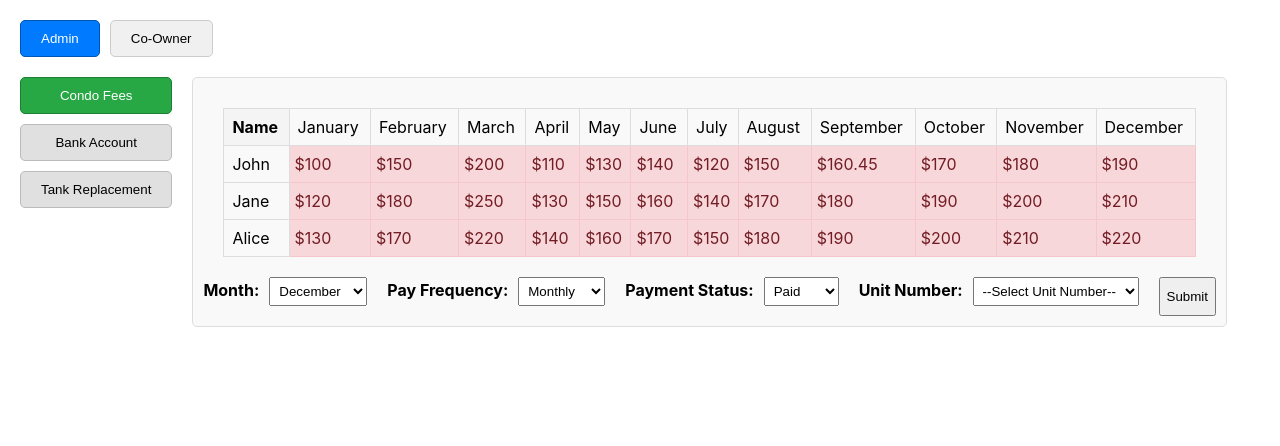
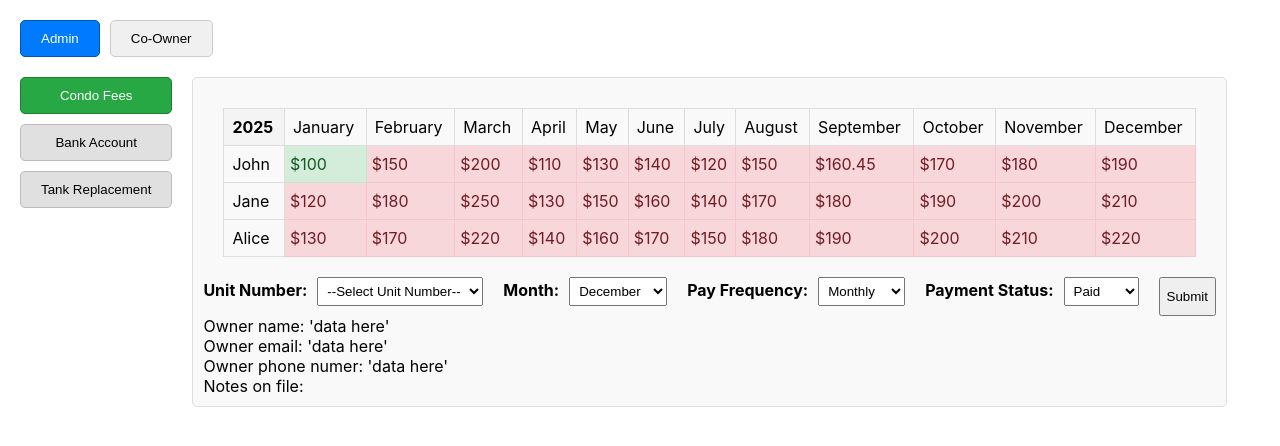
Before and after one commit to riccardorestagno/sdc-management-app, a React (Create React App) app in the folder client/: page / in a window 1280 px wide. Shown: the top 446 px of the page. Built offline with nearby package versions, Linux system fonts and the light colour scheme.

Commit message:
Add HW tank component

```diff
--- a/client/src/App.js
+++ b/client/src/App.js
@@ -1,6 +1,7 @@
 import React, { useState } from 'react';
 import './App.css'; // Create this file to style your app
 import AdminCondoFees from './components/admin/condo-fees-admin-view-component/condo-fees-admin-view-component';
+import HotWaterTankReplacement from './components/admin/hot-water-tank-inventory-component/hot-water-tank-inventory-component';
 import { AdminTabs } from './enums/adminTabs';
 import { CoOwnerTabs } from './enums/coOwnerTabs';
 import { AccessType } from './enums/accessType';
@@ -25,8 +26,8 @@ const App = () => {
             return <AdminCondoFees />;
           // case AdminTabs.BANK_ACCOUNT:
           //   return <AdminBankAccount />;
-          // case AdminTabs.TANK_REPLACEMENT:
-          //   return <AdminTankReplacement/>;
+          case AdminTabs.TANK_REPLACEMENT:
+            return <HotWaterTankReplacement />;
           default:
             return <p>No details available for this row.</p>;
         }
--- a/client/src/components/admin/condo-fees-admin-view-component/condo-fees-admin-view-component.js
+++ b/client/src/components/admin/condo-fees-admin-view-component/condo-fees-admin-view-component.js
@@ -8,7 +8,7 @@ import UnitNumbers from '../../../enums/unitNumbers';
 const AdminCondoFees = () => {
     const [data, setData] = useState({
         John: {
-            January: { amount: 100, paid: false },
+            January: { amount: 100, paid: true },
             February: { amount: 150, paid: false },
             March: { amount: 200, paid: false },
             April: { amount: 110, paid: false },
@@ -67,7 +67,7 @@ const AdminCondoFees = () => {
                     <table className="excel-table">
                         <thead>
                             <tr>
-                                <th>Name</th>
+                                <th>2025</th>
                                 {Object.values(Months).map((month) => (
                                     <td key={month}>{month}</td>
                                 ))}
@@ -94,6 +94,22 @@ const AdminCondoFees = () => {
 
             </div>
             <div className="widget">
+                <div>
+                    <label htmlFor="name-select">Unit Number:</label>
+                    <select
+                        id="name-select"
+                        value={selectedUnit}
+                        onChange={(e) => setSelectedUnit(e.target.value)}
+                    >
+                        <option value="">--Select Unit Number--</option>
+                        {Object.values(UnitNumbers).map((unit) => (
+                            <option key={unit} value={unit}>
+                                {unit}
+                            </option>
+                        ))}
+                    </select>
+                </div>
+
                 <div>
                     <label htmlFor="column-select">Month:</label>
                     <select
@@ -139,25 +155,29 @@ const AdminCondoFees = () => {
                     </select>
                 </div>
 
-                <div>
-                    <label htmlFor="name-select">Unit Number:</label>
-                    <select
-                        id="name-select"
-                        value={selectedUnit}
-                        onChange={(e) => setSelectedUnit(e.target.value)}
-                    >
-                        <option value="">--Select Unit Number--</option>
-                        {Object.values(UnitNumbers).map((unit) => (
-                            <option key={unit} value={unit}>
-                                {unit}
-                            </option>
-                        ))}
-                    </select>
-                </div>
+
 
                 <button onClick={() => console.log(selectedMonth, payFrequency, paymentStatus, selectedUnit)}>
                     Submit
                 </button>
+            </div>
+
+            <div className="unit-info-container">
+                <div>
+                    <label htmlFor="column-select">Owner name: 'data here'</label>
+                </div>
+
+                <div>
+                    <label htmlFor="column-select">Owner email: 'data here'</label>
+                </div>
+
+                <div>
+                    <label htmlFor="column-select">Owner phone numer: 'data here'</label>
+                </div>
+
+                <div>
+                    <label htmlFor="column-select">Notes on file:</label>
+                </div>
             </div>
         </div>
 
--- /dev/null
+++ b/client/src/components/admin/hot-water-tank-inventory-component/hot-water-tank-inventory-component.css
@@ -0,0 +1,64 @@
+.excel-container {
+    margin: 20px;
+}
+
+
+.excel-table {
+    border-collapse: collapse;
+    width: 100%;
+    text-align: left;
+    min-width: 400px;
+}
+
+.excel-table th,
+.excel-table td {
+    border: 1px solid #ddd;
+    padding: 8px;
+}
+
+.excel-table th {
+    background-color: #f4f4f4;
+    font-weight: bold;
+}
+
+.excel-table input {
+    width: 100%;
+    border: none;
+    text-align: right;
+}
+
+.excel-table .paid {
+    background-color: #d4edda;
+    color: #155724;
+    border: 1px solid #c3e6cb;
+    padding: 5px;
+    cursor: pointer;
+}
+
+.excel-table .unpaid {
+    background-color: #f8d7da;
+    color: #721c24;
+    border: 1px solid #f5c6cb;
+    padding: 5px;
+    cursor: pointer;
+}
+
+.widget {
+    margin-top: 20px;
+    display: flex;
+    gap: 10px;
+}
+
+.widget div {
+    margin-bottom: 10px;
+}
+
+.widget label {
+    margin-right: 10px;
+    font-weight: bold;
+}
+
+.widget select {
+    margin-right: 10px;
+    padding: 5px;
+}
--- /dev/null
+++ b/client/src/components/admin/hot-water-tank-inventory-component/hot-water-tank-inventory-component.js
@@ -0,0 +1,35 @@
+import React, { useState } from 'react';
+import './hot-water-tank-inventory-component.css';
+import UnitNumbers from '../../../enums/unitNumbers';
+
+const HotWaterTankReplacement = () => {
+
+    return (
+        <div className="excel-container">
+            <div className="excel-scrollable">
+                <table className="excel-table">
+                    <thead>
+                        <tr>
+                            <td key='address'>Address</td>
+                            <td key='last-replaced'>Last Replaced</td>
+                            <td key='to-be-replaced'>To be Replaced</td>
+                            <td key='tankless'>Tankless</td>
+                        </tr>
+                    </thead>
+                    <tbody>
+                        {Object.values(UnitNumbers).map((unit) => (
+                            <tr key={unit}>
+                                <td>{unit}</td>
+                                <td></td>
+                                <td></td>
+                                <td></td>
+                            </tr>
+                        ))}
+                    </tbody>
+                </table>
+            </div>
+        </div>
+    );
+};
+
+export default HotWaterTankReplacement;
```
